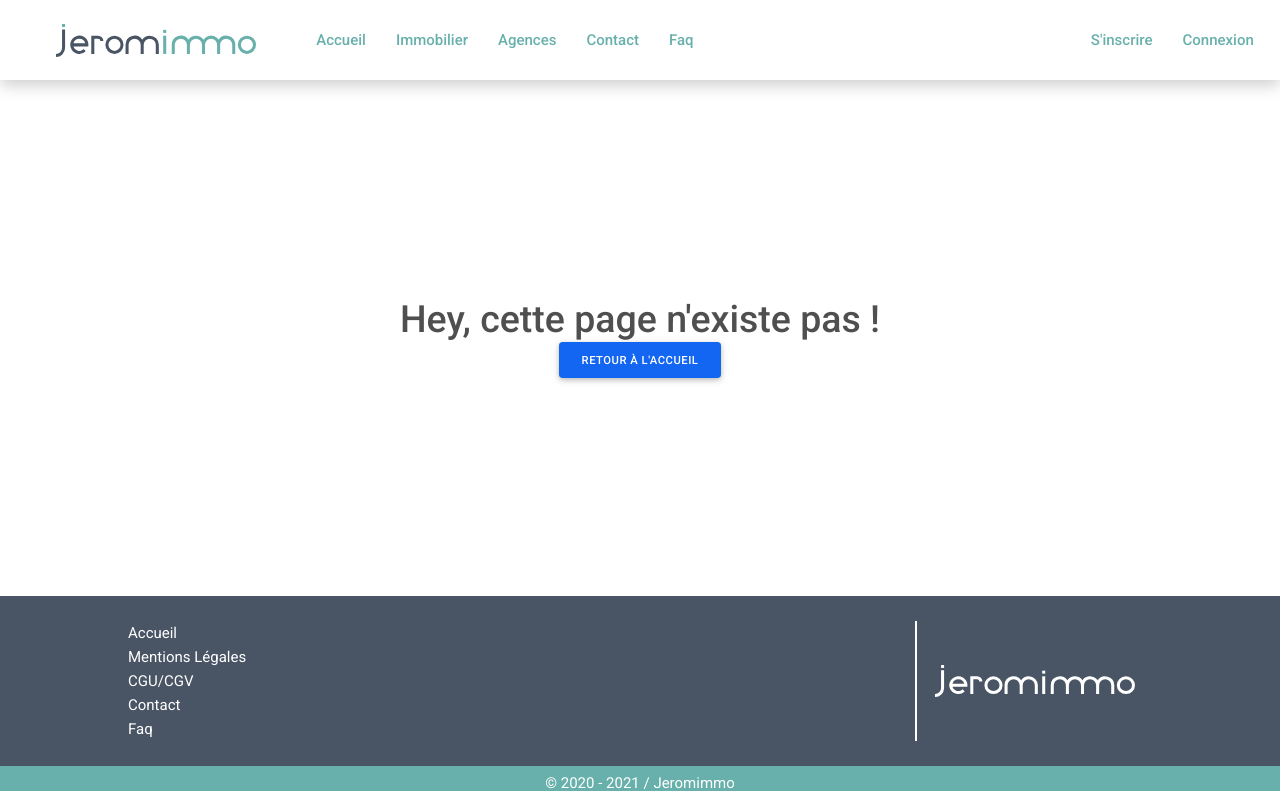
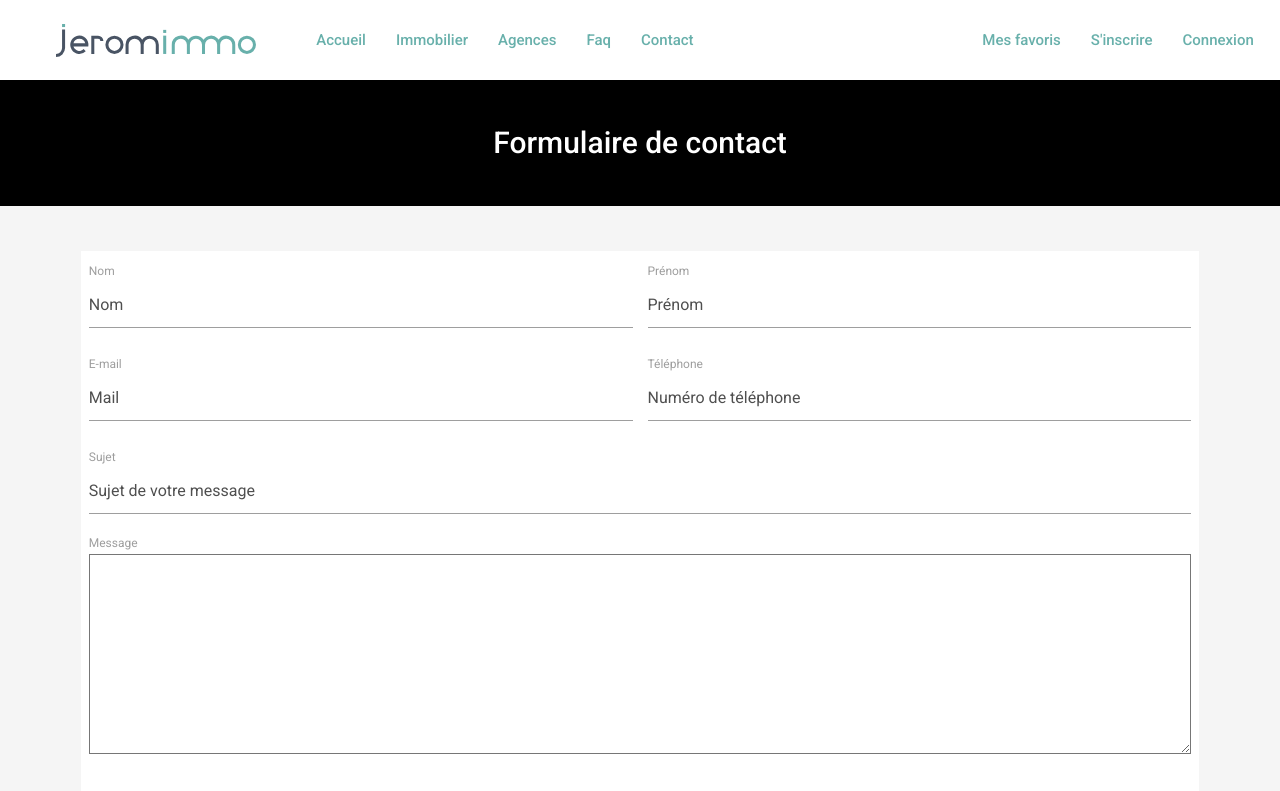
Before and after one commit to paulguillon/jeromimmoweb, a React (Create React App) app: page /contact in a window 1280 px wide. Shown: the top 791 px of the page. Built offline with nearby package versions, Linux system fonts and the light colour scheme.

Commit message:
modif general

```diff
--- a/src/App.tsx
+++ b/src/App.tsx
@@ -15,6 +15,7 @@ import Logout from './components/auth/logout';
 import Register from "./components/auth/register";
 import Profile from "./components/auth/profile";
 import NotFound from "./pages/page-not-found";
+import Contact from "./pages/contact";
 
 const App: FunctionComponent = () => {
   const [token, setToken] = useState<string | null>(null)
@@ -44,7 +45,9 @@ const App: FunctionComponent = () => {
 
         <Route exact path="/condition-general" />
         <Route exact path="/mentions-legales" />
+        <Route exact path="/contact" component={Contact} />
         <Route exact path="/faq" />
+        <Route exact path="/favoris" />
 
         <Route exact path="/properties" component={Properties} />
         <Route path="/property/:idProperty" component={PropertyDetail} />
--- a/src/assets/css/general.css
+++ b/src/assets/css/general.css
@@ -26,10 +26,15 @@ img, object, embed, canvas, video, audio, picture, svg {
 
 #root {
   min-height: 100vh;
+  height: 100%;
+  width: 100%;
   display: flex;
   flex-direction: column;
-  justify-content: space-between;
 }
-body {
-  background-color: white;
+
+body, html {
+  background-color: whitesmoke;
+  width: 100%;
+  min-width: 100%;
+  max-width: 100%;
 }
--- a/src/components/auth/login.tsx
+++ b/src/components/auth/login.tsx
@@ -31,7 +31,7 @@ const Login: FunctionComponent<Props> = ({ updateToken }) => {
 
                     let token = data.data.token;
                     let UserInfo: any = jwt_decode(token);
-                    console.log(UserInfo);
+
                     history.push("/");
                 }
                 if (data.data.message === "Unauthorized") {
--- a/src/components/property/property-card-detail.tsx
+++ b/src/components/property/property-card-detail.tsx
@@ -1,13 +1,17 @@
+
 import { FunctionComponent } from "react";
 import Property from "../../models/property/property";
 import "../../assets/css/property-card.css";
 import Btn from "../../components/btn";
 import PropertyMap from "../../components/property/property-map";
+import PropertyFav from "../../components/property/property-favoris";
+
 import { FacebookIcon, FacebookShareButton, TwitterIcon, TwitterShareButton } from "react-share";
+
+
 
 type Props = {
   property: Property
-
 };
 
 const PropertyCardDetail: FunctionComponent<Props> = ({ property }) => {
@@ -16,7 +20,7 @@ const PropertyCardDetail: FunctionComponent<Props> = ({ property }) => {
     return (
       <div className="mt-3">
         {
-          tags.map((tag) => (<span style={{ backgroundColor: '#495464', padding: ".2rem 1rem", fontSize: "12px", margin: "0rem 0.2rem" }} className="text-white rounded-pill d-inline-flex mb-2">{tag.keyPropertyData}{tag.valuePropertyData}</span>))
+          tags.map((tag) => (<span style={{ backgroundColor: '#495464', padding: ".2rem 1rem", fontSize: "12px", margin: "0rem 0.2rem" }} className="text-white rounded-pill d-inline-flex mb-2">{tag.keyPropertyData}</span>))
         }
       </div >
     )
@@ -38,15 +42,20 @@ const PropertyCardDetail: FunctionComponent<Props> = ({ property }) => {
                   )
                 ))
               )}
+
+
             </div>
-            <div className="w-50 d-flex align-items-center justify-content-center flex-column ">
-              <h4 className="font-weight-bold">{property.typeProperty}</h4>
-              <h5 >
+            <div className="w-50 d-flex align-items-center justify-content-center flex-column position-relative ">
+              <div className="shadow-1 border position-absolute top-0 end-0">
+                <PropertyFav favoris={property} />
+              </div>
+              <h3 className="font-weight-bold" >
                 {new Intl.NumberFormat("fr-FR", {
                   style: "currency",
                   currency: "EUR",
                 }).format(Number(property.priceProperty))}
-              </h5>
+              </h3>
+              <h4 >{property.typeProperty}</h4>
               <p> {`${property.cityProperty}, ${property.zipCodeProperty}`}</p>
             </div>
           </div>
@@ -63,9 +72,9 @@ const PropertyCardDetail: FunctionComponent<Props> = ({ property }) => {
             <PropertyMap localisation={property} />
           </div>
         </div>
-        <div className="w-25">
+        <div className="w-25 m-2">
           <div className="position-sticky top-0">
-            <div className="w-100 m-2 shadow-1 d-flex ">
+            <div className="w-100 border mb-2  shadow-1 d-flex ">
               <div className="socialBtn">
                 <FacebookShareButton url={"https://www.facebook.com/"}>
                   <FacebookIcon></FacebookIcon>
@@ -77,9 +86,10 @@ const PropertyCardDetail: FunctionComponent<Props> = ({ property }) => {
                 </TwitterShareButton>
               </div>
             </div>
-            <div className="w-100 m-2 shadow-1 border">Favoris</div>
-            <div className="w-100 m-2 shadow-1 border">Contact Agence</div>
-            <div className="w-100 m-2 shadow-1 border">Contact Agent</div>
+            <div className="shadow-1 mb-2 border h-auto">
+              <h4>Contacter l'agence</h4>
+              <a href="/contact" className="button">Contact</a>
+            </div>
           </div>
         </div>
       </div>
--- a/src/components/property/property-card.tsx
+++ b/src/components/property/property-card.tsx
@@ -23,8 +23,9 @@ const PropertyCard: FunctionComponent<Props> = ({ property }) => {
   }
 
   return (
-    <div className="card d-flex flex-row border p-0 w-100" style={{ height: "200px" }}>
-      {property.data.length > 0 &&
+    <div id="containerPropertyCard" className="card d-flex flex-row border p-0 w-auto" style={{ height: "200px" }}>
+      {
+        property.data.length > 0 &&
         property.data.map(
           (data) =>
             data.keyPropertyData === "thumbnail" && (
--- /dev/null
+++ b/src/components/property/property-favoris.tsx
@@ -0,0 +1,37 @@
+
+import { array } from "prop-types";
+import { FunctionComponent, useState } from "react";
+import Property from "../../models/property/property";
+
+type Props = {
+    favoris: Property,
+}
+
+const PropertyFav: FunctionComponent<Props> = ({ favoris }) => {
+
+     let FavArray: any = [];
+    localStorage.setItem("FavArray", JSON.stringify(FavArray));
+
+
+    const [elementFav, setFav] = useState();
+
+    const handleClick = (e: any) => {
+        setFav(e.target.value);
+        console.log(e.target.value);
+        FavArray.push('test')
+    };
+
+
+
+    return (
+        <div>
+            <form action="">
+                <button onClick={handleClick}>
+                    {favoris.idProperty}
+                </button>
+            </form>
+        </div>
+    )
+}
+
+export default PropertyFav;
--- a/src/components/property/property-list.tsx
+++ b/src/components/property/property-list.tsx
@@ -17,7 +17,6 @@ const PropertyList: FunctionComponent<Props> = ({ data, title }) => {
   return (
     <div style={{ minHeight: "400px", backgroundColor: 'whitesmoke' }}>
       <div className="container p-5">
-
         <h2 className="my-4">{title} :</h2>
 
         {data ? (
--- a/src/components/template/navigation.tsx
+++ b/src/components/template/navigation.tsx
@@ -31,17 +31,20 @@ const HeaderNavigation: FunctionComponent<Props> = ({ token }) => {
             <li><Link to="/">Accueil</Link></li>
             <li><Link to="/properties">Immobilier</Link></li>
             <li><Link to="/agencies">Agences</Link></li>
+            <li><Link to="/faq">Faq</Link></li>
             <li><Link to="/contact">Contact</Link></li>
-            <li><Link to="/faq">Faq</Link></li>
+
           </ul>
 
           {token ? (
             < ul className="navbar-nav d-flex justify-content-lg-end align-content-end">
+              <li><Link to="/favoris">Mes favoris</Link></li>
               <li><Link to="/profile">Profil</Link></li>
               <li><Link to="/logout">Déconnexion </Link></li>
             </ ul>
           ) : (
             <ul className="navbar-nav d-flex justify-content-lg-end align-content-end">
+              <li><Link to="/favoris">Mes favoris</Link></li>
               <li><Link to="/register">S'inscrire</Link></li>
               <li><Link to="/login" >Connexion</Link></li>
             </ul>
--- a/src/pages/agency/agency.tsx
+++ b/src/pages/agency/agency.tsx
@@ -13,17 +13,17 @@ const AgencyList: FunctionComponent = () => {
 
   return (
     <div>
-      <div className="text-center bg-black">
+      <header className="text-center bg-black">
         <h2> Texte Présentation + image de fond</h2>
         <h4>Contactez-nous btn</h4>
-      </div>
+      </header>
 
       <div className="container mt-5">
 
         <h3>Liste de nos agences en France :</h3>
 
         {agencies ? (
-          <div className="row justify-content-start flex-wrap">
+          <div className="row justify-content-between flex-wrap">
             {agencies.map(agency => (
               <AgencyCard key={agency.idAgency} agency={agency} />
             ))}
--- /dev/null
+++ b/src/pages/contact.tsx
@@ -0,0 +1,54 @@
+import { FunctionComponent } from "react";
+
+const Contact: FunctionComponent = () => {
+    return (
+        <div>
+
+            <header className="bg-black p-5 text-center text-white">
+                <h2>Formulaire de contact</h2>
+            </header>
+
+            <div className="container pb-5 pt-5">
+                <div className="bg-white">
+                    <form action="">
+                        <div className="d-flex">
+                            <div className="w-50 m-2">
+                                <label htmlFor="nom">Nom</label>
+                                <input type="text" name="nom" placeholder="Nom" />
+                            </div>
+                            <div className="w-50  m-2">
+                                <label htmlFor="prenom">Prénom</label>
+                                <input type="text" name="prenom" placeholder="Prénom" />
+                            </div>
+                        </div>
+                        <div className="d-flex">
+                            <div className="w-50  m-2">
+                                <label htmlFor="mail">E-mail</label>
+                                <input type="email" name="mail" placeholder="Mail" />
+                            </div>
+                            <div className="w-50  m-2">
+                                <label htmlFor="telephone">Téléphone</label>
+                                <input type="text" name="telephone" placeholder="Numéro de téléphone" />
+                            </div>
+                        </div>
+                        <div>
+                            <div className="m-2">
+                                <label htmlFor="message">Sujet</label>
+                                <input type="text" placeholder="Sujet de votre message" />
+                            </div>
+                            <div className="m-2">
+                                <label htmlFor="">Message</label>
+                                <textarea style={{ height: "200px" }} name="message" id=""></textarea>
+                            </div>
+                        </div>
+                        <div className="m-2">
+                            <button type="submit" className="center buttonForm">Envoyer</button>
+                        </div>
+                    </form>
+                </div>
+            </div>
+        </div>
+    );
+};
+
+export default Contact
--- a/src/pages/home.tsx
+++ b/src/pages/home.tsx
@@ -1,7 +1,10 @@
-import React, { FunctionComponent, useState, useEffect } from "react";
+import { FunctionComponent, useState, useEffect } from "react";
 import PropertyService from "../services/property-service";
 import PropertyList from "../components/property/property-list";
 import Properties from "../models/property/properties";
+
+
+
 
 const Home: FunctionComponent = () => {
   const [maisons, setMaisons] = useState<Properties | null>(null);
@@ -21,6 +24,10 @@ const Home: FunctionComponent = () => {
   }, []);
 
   return (
+    <div>
+      <header className="text-center p-5 bg-black text-white">
+        <h1>Banniere accueil</h1>
+      </header>
       <div className="container">
         <PropertyList key="Maisons" title="Maisons" data={maisons} />
         <PropertyList
@@ -31,6 +38,7 @@ const Home: FunctionComponent = () => {
         />
         <PropertyList key="Garages" title="Garages" data={garages} />
       </div>
+    </div>
   );
 };
 
--- a/src/pages/property/property-detail.tsx
+++ b/src/pages/property/property-detail.tsx
@@ -4,7 +4,7 @@ import Property from "../../models/property/property";
 import PropertyCardDetail from "../../components/property/property-card-detail";
 import PropertyService from "../../services/property-service";
 import Loader from "../../components/loader";
-import Btn from "../../components/btn";
+
 
 type Params = { idProperty: string };
 
```
Lines whose indentation alone changed are shown as unchanged.
